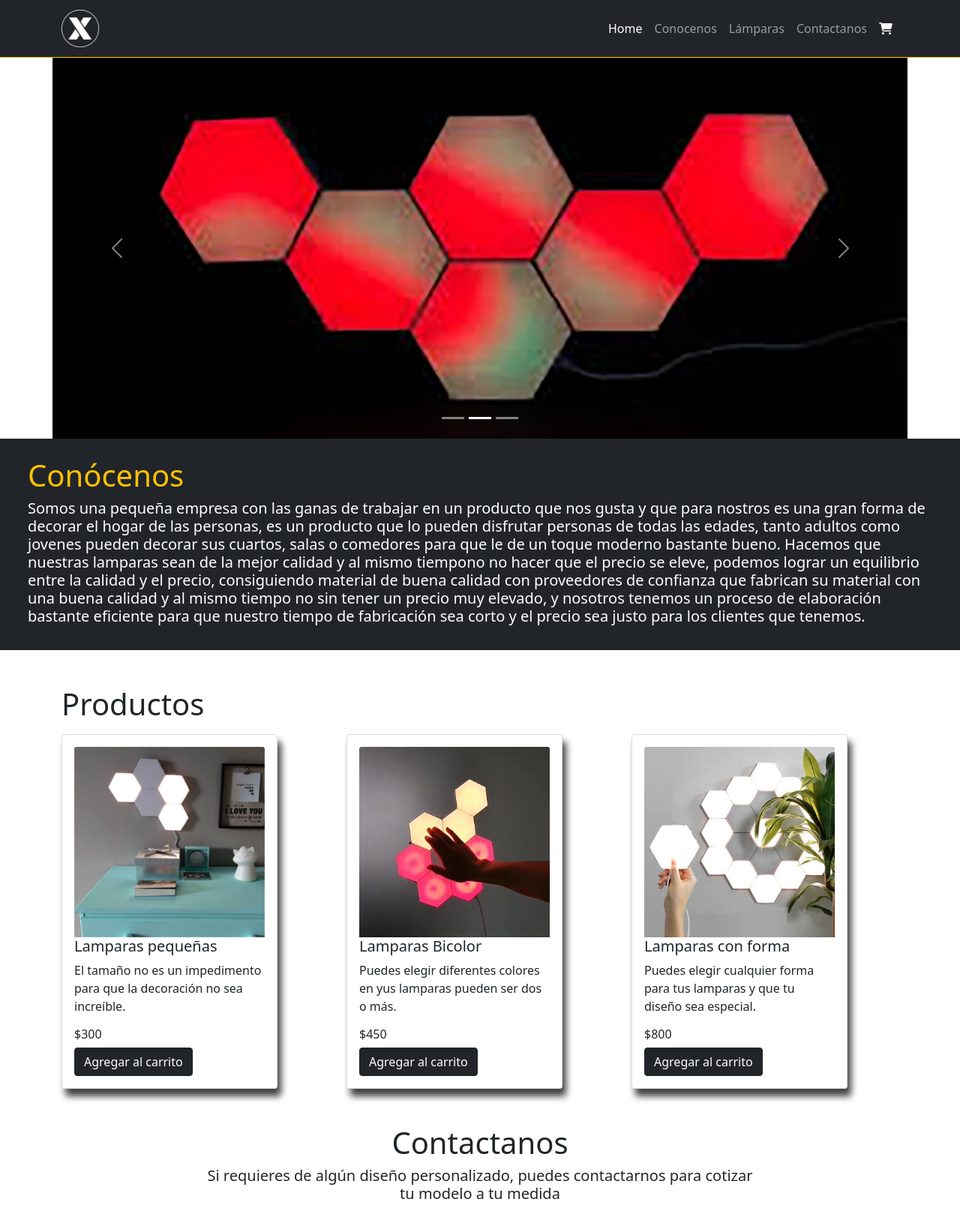
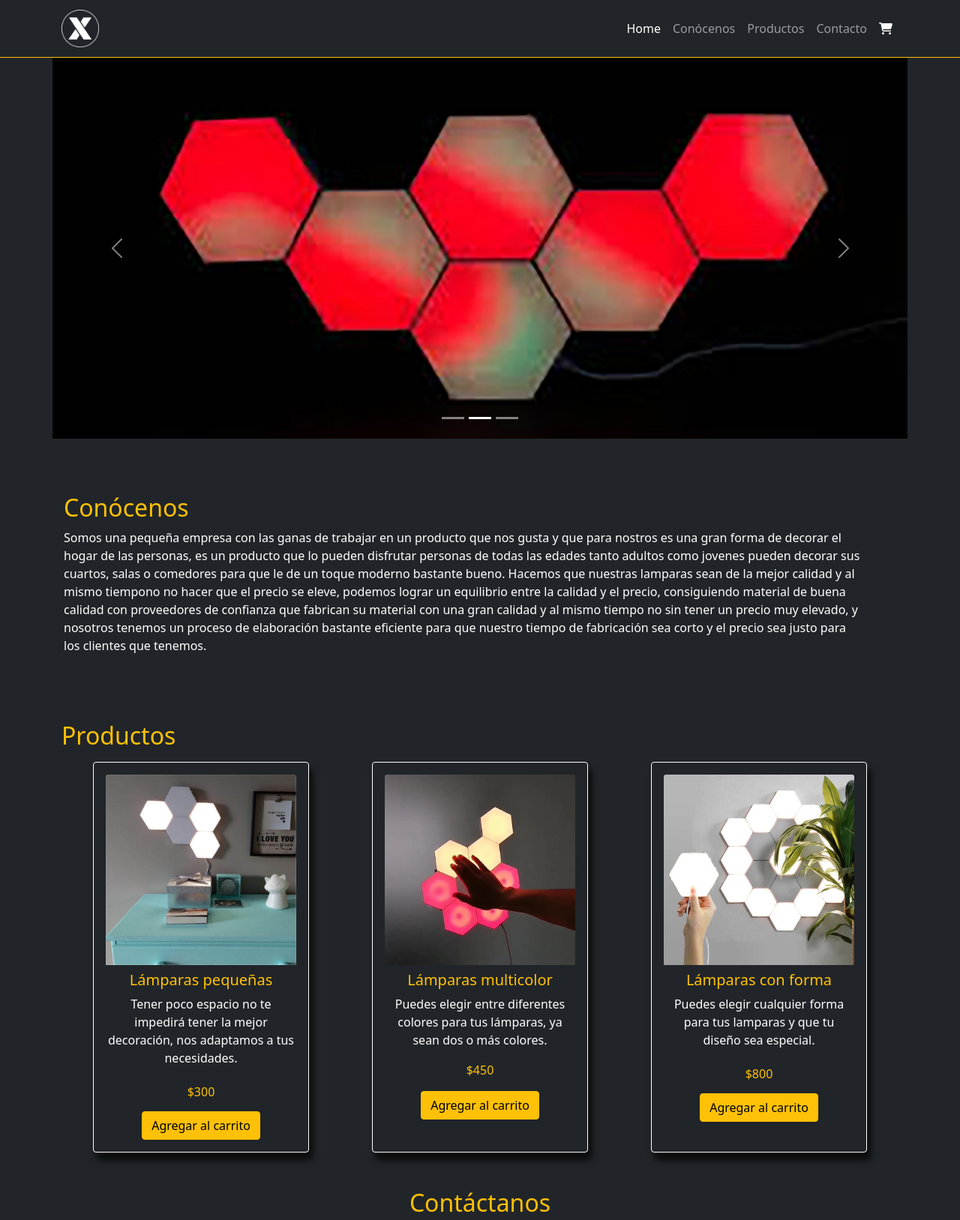
Before and after one commit to alanurdgzLS/x-lights, a plain HTML site: page index.html in a window 1280 px wide. Shown: the top 1627 px of the page at 75% size. Drawn offline with nearby package versions, Linux system fonts and the light colour scheme.

Commit message:
Application redesigned. Added more functionality on the shopping cart

```diff
--- a/index.html
+++ b/index.html
@@ -13,10 +13,10 @@
     <title>Xtra-Lights</title>
 </head>
 
-<body>
+<body class="bg-dark">
     <nav class="navbar navbar-expand-lg navbar-dark bg-dark border-bottom border-warning" id="navbar-home">
         <div class="container flex align-content-center">
-            <a class="navbar-brand" href="#"><img width="50px" height="50px" src="./assets/img/logo-x.png" alt=""></a>
+            <a class="navbar-brand" href="#"><img width="50px" height="50px" src="./assets/img/logo-x.png" alt="Xtra-Lights logo"></a>
             <button class="navbar-toggler" type="button" data-bs-toggle="collapse"
                 data-bs-target="#navbarSupportedContent" aria-controls="navbarSupportedContent" aria-expanded="false"
                 aria-label="Toggle navigation">
@@ -28,19 +28,21 @@
                         <a class="nav-link active" aria-current="page" href="#">Home</a>
                     </li>
                     <li class="nav-item">
-                        <a class="nav-link" href="#meetus-home">Conocenos</a>
+                        <a class="nav-link" href="#meetus-home">Conócenos</a>
                     </li>
                     <li class="nav-item">
-                        <a class="nav-link" href="#location-home">Lámparas</a>
+                        <a class="nav-link" href="#location-home">Productos</a>
                     </li>
                     <li class="nav-item">
-                        <a class="nav-link" href="#form">Contactanos</a>
+                        <a class="nav-link" href="#form">Contacto</a>
                     </li>
                     <li class="nav-item submenu p-2">
                         <i class="fa-solid fa-cart-shopping" style="color: white; height: 20px;"></i>
-                        <div id="cart">
+                        <div class="bg-dark border border-warning" id="cart">
+                            <p class="text-warning text-center hidden my-auto" id="empty-cart-label">Tu carrito está vacío</p>
+                            <div id="cart-content" class="hidden">
                                 <table id="cart-items" class="w-100">
-                                <thead>
+                                    <thead class="text-warning">
                                         <tr>
                                             <th>Imagen</th>
                                             <th>Producto</th>
@@ -49,19 +51,23 @@
                                             <th></th>
                                         </tr>
                                     </thead>
-                                <tbody></tbody>
+                                    <tbody class="bg-white"></tbody>
                                 </table>
 
-                            <h4 class="text-lg-start fw-bold mt-2">Total: <span class="text-lg-start" id="total">$0</span></h4>
+                                <h4 class="text-lg-start fw-bold mt-2 text-warning">
+                                    Total: <span class="text-lg-start fw-normal text-white" id="total">$0</span>
+                                </h4>
 
-                            <a href="summary.html" target="_blank" id="pay" class="btn btn-success w-100 my-2">Proceder al Pago</a>
+                                <a href="thank-you.html" target="_blank" id="pay" class="btn btn-success w-100 my-2">Pagar</a>
                                 <a href="#" id="empty-cart" class="btn btn-danger w-100">Vaciar Carrito</a>
+                            </div>
                         </div>
                     </li>
                 </ul>
             </div>
         </div>
     </nav>
+
     <section class="container" id="slider-home">
         <div class="row">
             <div class="col-12">
@@ -103,80 +109,86 @@
         </div>
     </section>
 
-    <section class="container-fluid bg-dark" id="meetus-home">
+    <br>
+    <br>
+
+    <section class="container bg-dark mx-5" id="meetus-home">
         <div class="row" data-aos="fade-right">
             <div class="col-12">
-                <h1 class="text-warning">Conócenos</h1>
+                <h2 class="text-warning">Conócenos</h2>
             </div>
             <div class="col-12">
-                <h5>
-                    Somos una pequeña empresa con las ganas de trabajar en un producto que nos gusta
-                    y que para nostros es una gran forma de decorar el hogar de las personas, es un producto
-                    que lo pueden disfrutar personas de todas las edades, tanto adultos como jovenes pueden
-                    decorar sus cuartos, salas o comedores para que le de un toque moderno bastante bueno.
-                    Hacemos que nuestras lamparas sean de la mejor calidad y al mismo tiempono no hacer que
-                    el precio se eleve, podemos lograr un equilibrio entre la calidad y el precio, consiguiendo
-                    material de buena calidad con proveedores de confianza que fabrican su material con una
-                    buena calidad y al mismo tiempo no sin tener un precio muy elevado, y nosotros tenemos
-                    un proceso de elaboración bastante eficiente para que nuestro tiempo de fabricación sea corto
-                    y el precio sea justo para los clientes que tenemos.
-                </h5>
+                <p class="text-lg mx-auto">
+                    Somos una pequeña empresa con las ganas de trabajar en un producto que nos gusta y que para nostros es una gran forma de decorar el hogar de las personas, es un producto que lo pueden disfrutar personas de todas las edades tanto adultos como jovenes pueden decorar sus cuartos, salas o comedores para que le de un toque moderno bastante bueno.
+                    Hacemos que nuestras lamparas sean de la mejor calidad y al mismo tiempono no hacer que el precio se eleve, podemos lograr un equilibrio entre la calidad y el precio, consiguiendo material de buena calidad con proveedores de confianza que fabrican su material con una gran calidad y al mismo tiempo no sin tener un precio muy elevado, y nosotros tenemos un proceso de elaboración bastante eficiente para que nuestro tiempo de fabricación sea corto     y el precio sea justo para los clientes que tenemos.
+                </p>
             </div>
         </div>
     </section>
+
     <br>
     <br>
+
     <section class="container" data-aos="fade-down" id="location-home">
         <div class="row" id="products-list">
             <div class="col-12">
-                <h1>Productos</h1>
+                <h2 class="text-warning">Productos</h2>
             </div>
-            <div class="col-12 col-lg-4 col-md-6 col-sm-12">
-                <div class="card mt-2" style="width: 18rem;">
+            <div class="d-flex justify-content-between">
+                <div class="col-12 col-lg-4 col-md-6 col-sm-12 d-flex justify-content-center">
+                    <div class="card mt-2 bg-dark border border-white" align="center" style="width: 18rem;">
                         <div class="card-body">
                             <img src="./assets/img/lampara-1.jpeg" class="card-img-top" alt="...">
-                        <h5 class="card-title">Lamparas pequeñas</h5>
-                        <p class="card-text">El tamaño no es un impedimento para que la decoración no sea increíble.</p>
-                        <h6 class="price text-lg-start">$<span>300</span></h6>
-                        <button class="btn btn-dark add-to-cart" data-id="1">Agregar al carrito</button>
+                            <h5 class="card-title text-warning mt-2">Lámparas pequeñas</h5>
+                            <p class="card-text text-white">Tener poco espacio no te impedirá tener la mejor decoración, nos adaptamos a tus necesidades.</p>
+                            <h6 class="price text-xxl-center text-warning p-2">$<span>300</span></h6>
+                            <button class="btn btn-warning add-to-cart" data-id="1">Agregar al carrito</button>
                         </div>
                     </div>
                 </div>
-            <div class="col-12 col-lg-4 col-md-6 col-sm-12">
-                <div class="card mt-2" style="width: 18rem;">
+                <div class="col-12 col-lg-4 col-md-6 col-sm-12 d-flex justify-content-center">
+                    <div class="card mt-2 bg-dark border border-white" align="center" style="width: 18rem;">
                         <div class="card-body">
                             <img src="./assets/img/lampara-2.jpeg" class="card-img-top" alt="...">
-                        <h5 class="card-title">Lamparas Bicolor</h5>
-                        <p class="card-text">Puedes elegir diferentes colores en yus lamparas pueden ser dos o más.</p>
-                        <h6 class="price text-lg-start">$<span>450</span></h6>
-                        <button class="btn btn-dark add-to-cart" data-id="2">Agregar al carrito</button>
+                            <h5 class="card-title text-warning mt-2">Lámparas multicolor</h5>
+                            <p class="card-text text-white">
+                                Puedes elegir entre diferentes colores para tus lámparas, ya sean dos o más colores.
+                            </p>
+                            <p class="price text-xxl-center text-warning">$<span>450</span></p>
+                            <button class="btn btn-warning add-to-cart" data-id="2">Agregar al carrito</button>
                         </div>
                     </div>
                 </div>
-            <div class="col-12 col-lg-4 col-sm-12 col-md-12">
-                <div class="card mt-2" style="width: 18rem;">
+                <div class="col-12 col-lg-4 col-sm-12 col-md-12 d-flex justify-content-center">
+                    <div class="card mt-2 bg-dark border border-white" align="center" style="width: 18rem;">
                         <div class="card-body">
                             <img src="./assets/img/lampara-3.jpeg" class="card-img-top" alt="...">
-                        <h5 class="card-title">Lamparas con forma</h5>
-                        <p class="card-text">Puedes elegir cualquier forma para tus lamparas y que tu diseño sea
-                            especial.</p>
-                            <h6 class="price text-lg-start">$<span>800</span></h6>
-                        <button class="btn btn-dark add-to-cart" data-id="3">Agregar al carrito</button>
+                            <h5 class="card-title text-warning mt-2">Lámparas con forma</h5>
+                            <p class="card-text text-white">
+                                Puedes elegir cualquier forma para tus lamparas y que tu diseño sea especial.
+                            </p>
+                                <h6 class="price text-xxl-center text-warning p-2">$<span>800</span></h6>
+                            <button class="btn btn-warning add-to-cart" data-id="3">Agregar al carrito</button>
+                        </div>
                     </div>
                 </div>
             </div>
         </div>
     </section>
+
     <br>
     <br>
+
     <section id="form" class="container">
         <div class="row">
-            <h1 data-aos="fade-down">Contactanos</h1>
-            <h5 class="col-12 col-md-8 col-lg-8" data-aos="fade-down">
+            <h2 class="text-warning" data-aos="fade-down">Contáctanos</h2>
+            <h5 class="col-12 col-md-8 col-lg-8 text-white" data-aos="fade-down">
                 Si requieres de algún diseño personalizado, puedes contactarnos para cotizar tu modelo a tu medida
             </h5>
+
             <br>
             <br>
+
             <form class="col-12 col-md-8 col-lg-6 mt-4">
                 <div class="mb-3" data-aos="fade-up-right">
                     <input type="text" placeholder="Nombre" class="form-control" id="exampleInputEmail1" aria-describedby="emailHelp">
@@ -190,13 +202,15 @@
                 <div class="mb-3" data-aos="fade-up-left">
                     <input type="number" placeholder="Número de teléfono" class="form-control" id="exampleInputPassword1">
                 </div>
-                <button type="submit" class="btn btn-dark">Enviar correo</button>
+                <button type="submit" class="btn btn-warning">Enviar correo</button>
             </form>
         </div>
     </section>
+
     <br>
     <br>
-    <section id="footer-home" class="container-fluid bg-dark">
+
+    <section id="footer-home" class="container-fluid bg-dark border-top border-warning">
         <div class="row">
             <div class="col-12">
                 <h6 class="text-center">HECHA CON <i class="fa-solid fa-heart"></i> POR X-LIGHTS |
@@ -209,7 +223,6 @@
         </div>
     </section>
 
-
     <script src="https://cdn.jsdelivr.net/npm/bootstrap@5.1.3/dist/js/bootstrap.bundle.min.js"
         integrity="sha384-ka7Sk0Gln4gmtz2MlQnikT1wXgYsOg+OMhuP+IlRH9sENBO0LRn5q+8nbTov4+1p" crossorigin="anonymous">
     </script>
--- a/js/app.js
+++ b/js/app.js
@@ -1,9 +1,12 @@
 const cart = document.querySelector('#cart');
+const cartContent = document.querySelector('#cart-content');
 const cartContainer = document.querySelector('#cart-items tbody');
 const emptyCartButton = document.querySelector('#empty-cart');
 const productsList = document.querySelector('#products-list');
 const total = document.querySelector('#total');
 const shoppingCart = document.querySelector('.fa-cart-shopping');
+const emptyCartLabel = document.querySelector('#empty-cart-label');
+
 let cartItems = [];
 
 loadEventListeners();
@@ -16,8 +19,16 @@ function loadEventListeners() {
     shoppingCart.addEventListener('click', toggleCartVisibility);
     cart.addEventListener('click', removeProduct);
     emptyCartButton.addEventListener('click', () => {
+        // Remove all products from array
         cartItems = [];
+
+        // Clear all table rows
         clearHTML();
+
+        // Check how many items are on the cart
+        checkCartLength();
+
+        // Render view
         showCart();
     });
 }
@@ -40,12 +51,25 @@ function toggleCartVisibility() {
         cart.style.right = 0;
         cart.style.position = '%100';
         cart.style.zIndex = 2;
-        cart.style.backgroundColor = 'white';
+        // cart.style.backgroundColor = 'white';
         cart.style.padding = '20px';
         cart.style.minWidth = '500px';
         // cart.style.minHeight = '500px';
+
+
+        checkCartLength();
     } else {
         cart.style.display = 'none';
+    }
+}
+
+function checkCartLength() {
+    if (cartItems.length === 0) {
+        cartContent.classList.add('hidden');
+        emptyCartLabel.classList.remove('hidden');
+    } else {
+        emptyCartLabel.classList.add('hidden');
+        cartContent.classList.remove('hidden');
     }
 }
 
@@ -55,6 +79,9 @@ function removeProduct(event) {
 
         // Get all items except for the one that matches the id
         cartItems = cartItems.filter(product => product.id !== productId);
+
+        // Check how many items are in the cart
+        checkCartLength();
 
         // Update view
         showCart();
@@ -111,6 +138,7 @@ function showCart() {
             <td>${quantity}</td>
             <td><a href="#" class="remove-product" data-id="${id}">X</td>
         `;
+        row.classList.add('bg-dark', 'text-white');
 
         subtotal += (Number(price) * quantity);
 
```
Also changed, not shown: css/style.css (+9 -0 lines), thank-you.html (renamed from summary.html, +9 -3 lines), js/thank-you.js (added). Lines whose indentation alone changed are shown as unchanged.
